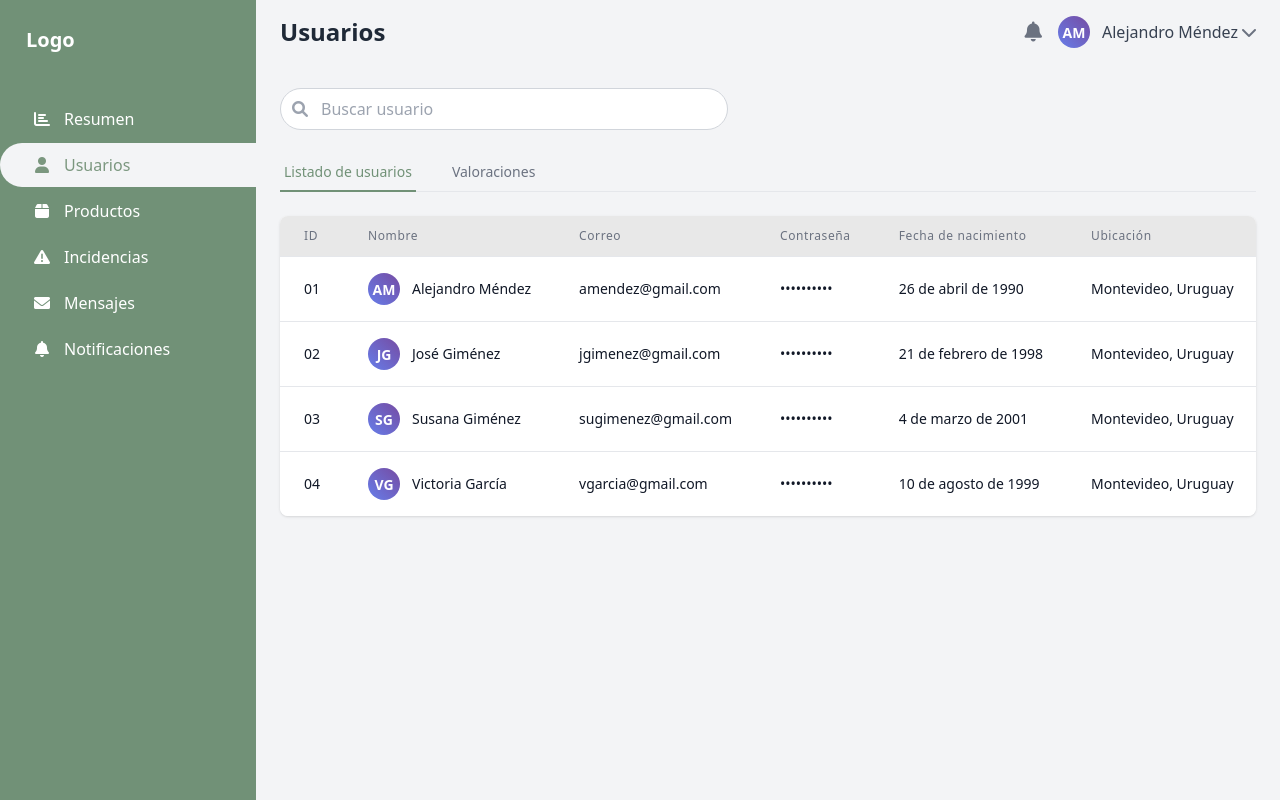
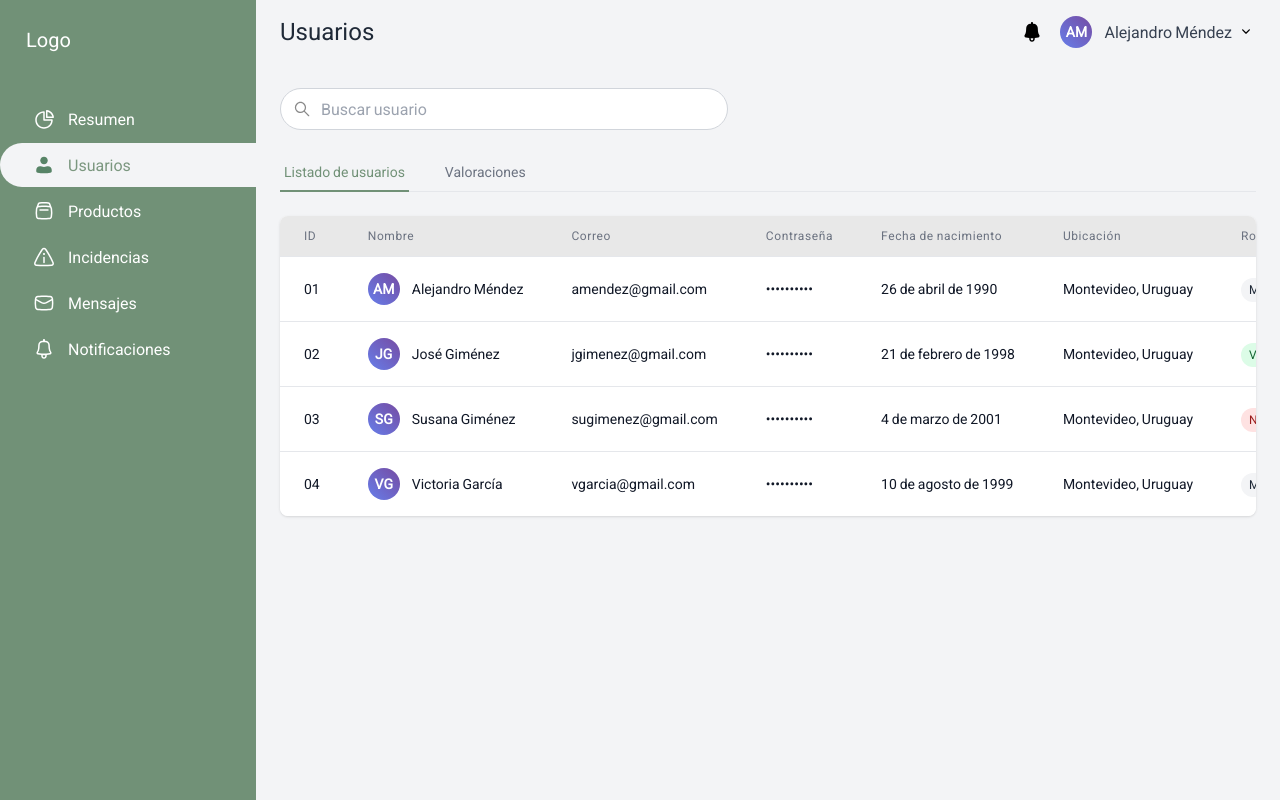
Before and after one commit to LucasLR2/Yveks-Aplicacion-web-de-trueques, a PHP site: page /admin_inicio.html in a window 1280 px wide. Run offline with PHP 8.4, Linux system fonts and the light colour scheme; some libraries are stand-ins or nearby versions.

Commit message:
Modifica estilos en panel administrador

```diff
--- a/codigo/admin_inicio.html
+++ b/codigo/admin_inicio.html
@@ -6,8 +6,8 @@
     <meta name="viewport" content="width=device-width, initial-scale=1.0">
     <title>Panel de Administración - Usuarios</title>
     <script src="https://cdn.tailwindcss.com"></script>
-    <link href="https://cdnjs.cloudflare.com/ajax/libs/font-awesome/6.0.0/css/all.min.css" rel="stylesheet">
     <link rel="stylesheet" href="css/admin_inicio.css">
+    <link rel="stylesheet" href="css/estilos-generales.css">
 </head>
 
 <body class="bg-gray-100 font-sans">
@@ -16,7 +16,7 @@
         <div class="w-64 bg-gradient-to-b bg-green text-white flex flex-col">
             <!-- Logo -->
             <div class="p-6 border-b ring-green">
-                <h1 class="text-xl font-bold">Logo</h1>
+                <h1 class="text-xl">Logo</h1>
             </div>
 
             <!-- Navigation Menu -->
@@ -27,27 +27,27 @@
 
                     <!-- Items del menú -->
                     <div class="menu-item" data-index="0">
-                        <i class="fas fa-chart-bar"></i>
+                        <img src="recursos/iconos/contorno/general/Chart-pie-alt.svg" alt="Resumen" class="w-6 h-6 svg-white">
                         <span>Resumen</span>
                     </div>
                     <div class="menu-item active" data-index="1">
-                        <i class="fas fa-user"></i>
+                        <img src="recursos/iconos/solido/comunicacion/User.svg" alt="Usuarios" class="w-6 h-6 svg-green">
                         <span>Usuarios</span>
                     </div>
                     <div class="menu-item" data-index="2">
-                        <i class="fas fa-box"></i>
+                        <img src="recursos/iconos/contorno/general/Box.svg" alt="Productos" class="w-6 h-6 svg-white">
                         <span>Productos</span>
                     </div>
                     <div class="menu-item" data-index="3">
-                        <i class="fas fa-exclamation-triangle"></i>
+                        <img src="recursos/iconos/contorno/estado/Info-triangle.svg" alt="Incidencias" class="w-6 h-6 svg-white">
                         <span>Incidencias</span>
                     </div>
                     <div class="menu-item" data-index="4">
-                        <i class="fas fa-envelope"></i>
+                        <img src="recursos/iconos/contorno/comunicacion/Envelope.svg" alt="Mensajes" class="w-6 h-6 svg-white">
                         <span>Mensajes</span>
                     </div>
                     <div class="menu-item" data-index="5">
-                        <i class="fas fa-bell"></i>
+                        <img src="recursos/iconos/contorno/estado/Notification.svg" alt="Notificaciones" class="w-6 h-6 svg-white">
                         <span>Notificaciones</span>
                     </div>
                 </div>
@@ -59,11 +59,11 @@
             <!-- Header -->
             <header class="bg-gray-100 px-6 py-4">
                 <div class="flex items-center justify-between">
-                    <h2 class="text-2xl font-semibold text-gray-800">Usuarios</h2>
+                    <h2 class="text-2xl text-gray-800">Usuarios</h2>
                     <div class="flex items-center space-x-4">
                         <!-- Notification Bell -->
                         <button class="text-gray-500 relative">
-                            <i class="fas fa-bell text-xl"></i>
+                            <img src="recursos/iconos/solido/estado/Notification.svg" alt="Notificaciones" class="w-6 h-6 svg-gray-500">
                         </button>
 
                         <!-- User Profile -->
@@ -71,8 +71,7 @@
                             <div class="user-avatar">AM</div>
                             <div class="flex items-center space-x-1">
                                 <span class="text-gray-700 font-medium">Alejandro Méndez</span>
-                                <i
-                                    class="fas fa-chevron-down text-gray-500 group-hover:text-gray-700 transition-colors"></i>
+                                <img src="recursos/iconos/solido/interface/Caret down.svg" alt="Expandir" class="w-5 h-5 svg-gray-500 group-hover:svg-gray-700 transition-colors">
                             </div>
                         </div>
                     </div>
@@ -84,7 +83,7 @@
                 <!-- Search Bar -->
                 <div class="mb-6">
                     <div class="relative max-w-md">
-                        <i class="fas fa-search absolute left-3 top-1/2 transform -translate-y-1/2 text-gray-400"></i>
+                        <img src="recursos/iconos/solido/interface/Search.svg" alt="Buscar" class="absolute left-3 top-1/2 transform -translate-y-1/2 w-5 h-5 svg-gray-400">
                         <input type="text" placeholder="Buscar usuario"
                             class="w-full pl-10 pr-4 py-2 border border-gray-300 rounded-full focus:outline-none focus:ring-2 focus:ring-green-500 focus:border-transparent"
                             id="searchInput">
--- a/codigo/css/admin_inicio.css
+++ b/codigo/css/admin_inicio.css
@@ -156,7 +156,6 @@
 
 .menu-item.active {
   color: #7B977F;
-  font-weight: 500;
 }
 
 .menu-item i {
--- a/codigo/js/admin_inicio.js
+++ b/codigo/js/admin_inicio.js
@@ -70,17 +70,17 @@ function renderUsersTable(usersToRender = users) {
                     <td class="px-6 py-4 whitespace-nowrap text-sm text-gray-900">${user.birthDate}</td>
                     <td class="px-6 py-4 whitespace-nowrap text-sm text-gray-900">${user.location}</td>
                     <td class="px-6 py-4 whitespace-nowrap">
-                        <span class="inline-flex px-2 py-1 text-xs font-semibold rounded-full ${roleClass}">
+                        <span class="inline-flex px-2 py-1 text-xs rounded-full ${roleClass}">
                             ${user.role}
                         </span>
                     </td>
                     <td class="px-6 py-4 whitespace-nowrap text-sm font-medium">
                         <div class="flex space-x-2">
-                            <button class="action-btn text-green-600 hover:text-green-900" title="Editar">
-                                <i class="fas fa-edit"></i>
+                            <button class="action-btn" title="Editar">
+                                <img src="recursos/iconos/contorno/interface/Edit.svg" alt="Editar" class="w-5 h-5 svg-gray-600">
                             </button>
-                            <button class="action-btn text-red-600 hover:text-red-900" title="Eliminar">
-                                <i class="fas fa-trash"></i>
+                            <button class="action-btn" title="Eliminar">
+                                <img src="recursos/iconos/contorno/interface/Trash.svg" alt="Eliminar" class="w-5 h-5 svg-gray-600">
                             </button>
                         </div>
                     </td>
@@ -132,6 +132,16 @@ class SidebarNavigation {
         this.selectionIndicator = document.getElementById('selectionIndicator');
         this.currentActiveIndex = 1; // Usuarios está activo por defecto
 
+        // Definir los iconos para cada elemento del menú
+        this.menuIcons = {
+            0: { outline: 'recursos/iconos/contorno/general/Chart-pie-alt.svg', solid: 'recursos/iconos/solido/general/Chart-pie-alt.svg' },
+            1: { outline: 'recursos/iconos/contorno/comunicacion/User.svg', solid: 'recursos/iconos/solido/comunicacion/User.svg' },
+            2: { outline: 'recursos/iconos/contorno/general/Box.svg', solid: 'recursos/iconos/solido/general/Box.svg' },
+            3: { outline: 'recursos/iconos/contorno/estado/Info-triangle.svg', solid: 'recursos/iconos/solido/estado/Info-triangle.svg' },
+            4: { outline: 'recursos/iconos/contorno/comunicacion/Envelope.svg', solid: 'recursos/iconos/solido/comunicacion/Envelope.svg' },
+            5: { outline: 'recursos/iconos/contorno/estado/Notification.svg', solid: 'recursos/iconos/solido/estado/Notification.svg' }
+        };
+
         this.init();
     }
 
@@ -148,8 +158,12 @@ class SidebarNavigation {
     selectItem(index) {
         if (index === this.currentActiveIndex) return;
 
+        // Cambiar icono del elemento anterior a contorno
+        this.updateMenuItemIcon(this.currentActiveIndex, 'outline');
         this.menuItems[this.currentActiveIndex].classList.remove('active');
 
+        // Cambiar icono del nuevo elemento a sólido
+        this.updateMenuItemIcon(index, 'solid');
         this.menuItems[index].classList.add('active');
 
         this.updateIndicatorPosition(index);
@@ -157,6 +171,20 @@ class SidebarNavigation {
         this.currentActiveIndex = index;
 
         this.handleNavigation(index);
+    }
+
+    updateMenuItemIcon(index, type) {
+        const menuItem = this.menuItems[index];
+        const iconImg = menuItem.querySelector('img');
+        if (iconImg && this.menuIcons[index]) {
+            iconImg.src = this.menuIcons[index][type];
+            // Cambiar la clase de color según el tipo
+            if (type === 'solid') {
+                iconImg.className = iconImg.className.replace('svg-white', 'svg-green');
+            } else {
+                iconImg.className = iconImg.className.replace('svg-green', 'svg-white');
+            }
+        }
     }
 
     updateIndicatorPosition(index) {
@@ -200,7 +228,8 @@ class SidebarNavigation {
     }
 }
 
-// Inicializar el componente de navegación
-const sidebarNav = new SidebarNavigation();
-// Initialize the table
-renderUsersTable();
+// Initialize sidebar navigation
+document.addEventListener('DOMContentLoaded', function() {
+    new SidebarNavigation();
+    renderUsersTable();
+});
```
